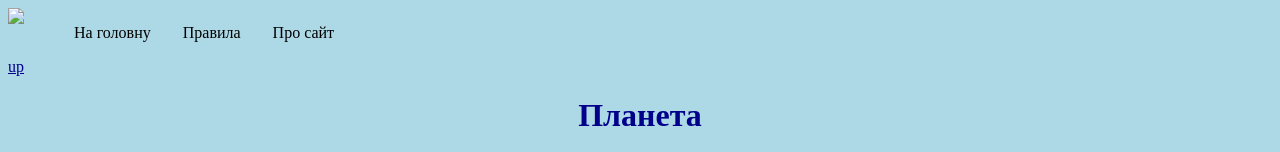
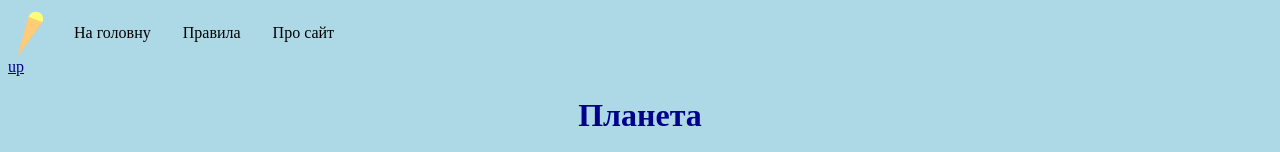
Before and after one commit to LazyBananaCat/IceCreamPedia, a plain HTML site: page articles/planets/planet.html in a window 1280 px wide. Shown: the top 152 px of the page. Drawn offline with Linux system fonts and the light colour scheme.

Commit message:
Update planet.html

```diff
--- a/articles/planets/planet.html
+++ b/articles/planets/planet.html
@@ -2,7 +2,7 @@
 <html>	<head>
 		<ul>
 			<img align="left"
-			src="logo.png"
+			src="../../logo.png"
 			style="width:50px">
 		  <li><a href="../../main.html">На головну</a></li>
 		  <li><a href="../../rules.html">Правила</a></li>
```
